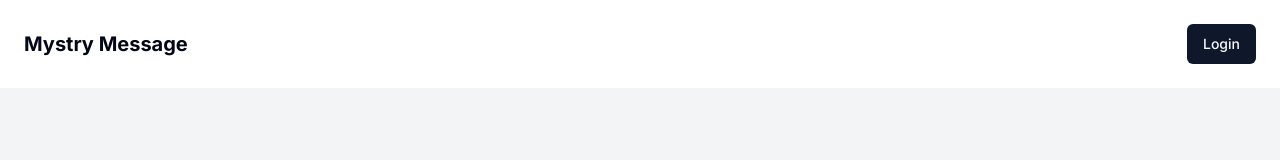
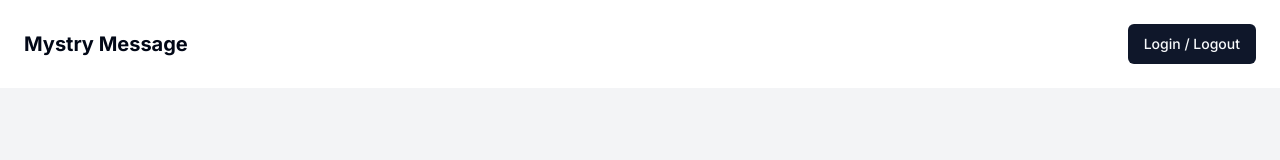
Before and after one commit to laxmanketheth/MysteryMessage, a Next.js app: page /sign-in in a window 1280 px wide. Shown: the top 160 px of the page. Built offline with nearby package versions, Linux system fonts and the light colour scheme; no server answers.

Commit message:
modified login button to login / logout

```diff
--- a/src/app/(auth)/sign-in/page.tsx
+++ b/src/app/(auth)/sign-in/page.tsx
@@ -62,10 +62,7 @@
     setisSubmitting(false)
 
     if (result?.url) {
-      console.log('hellooo');
       router.replace('/dashboard')
-      console.log('noooooo');
-
     }
   };
 
--- a/src/components/Navbar.tsx
+++ b/src/components/Navbar.tsx
@@ -32,7 +32,7 @@
                         </>
                     ) : (
                         <Link href='/sign-in'>
-                            <Button className='w-full md:w-auto'>Login</Button>
+                            <Button className='w-full md:w-auto'>Login / Logout</Button>
                         </Link>
                     )
                 }
```
